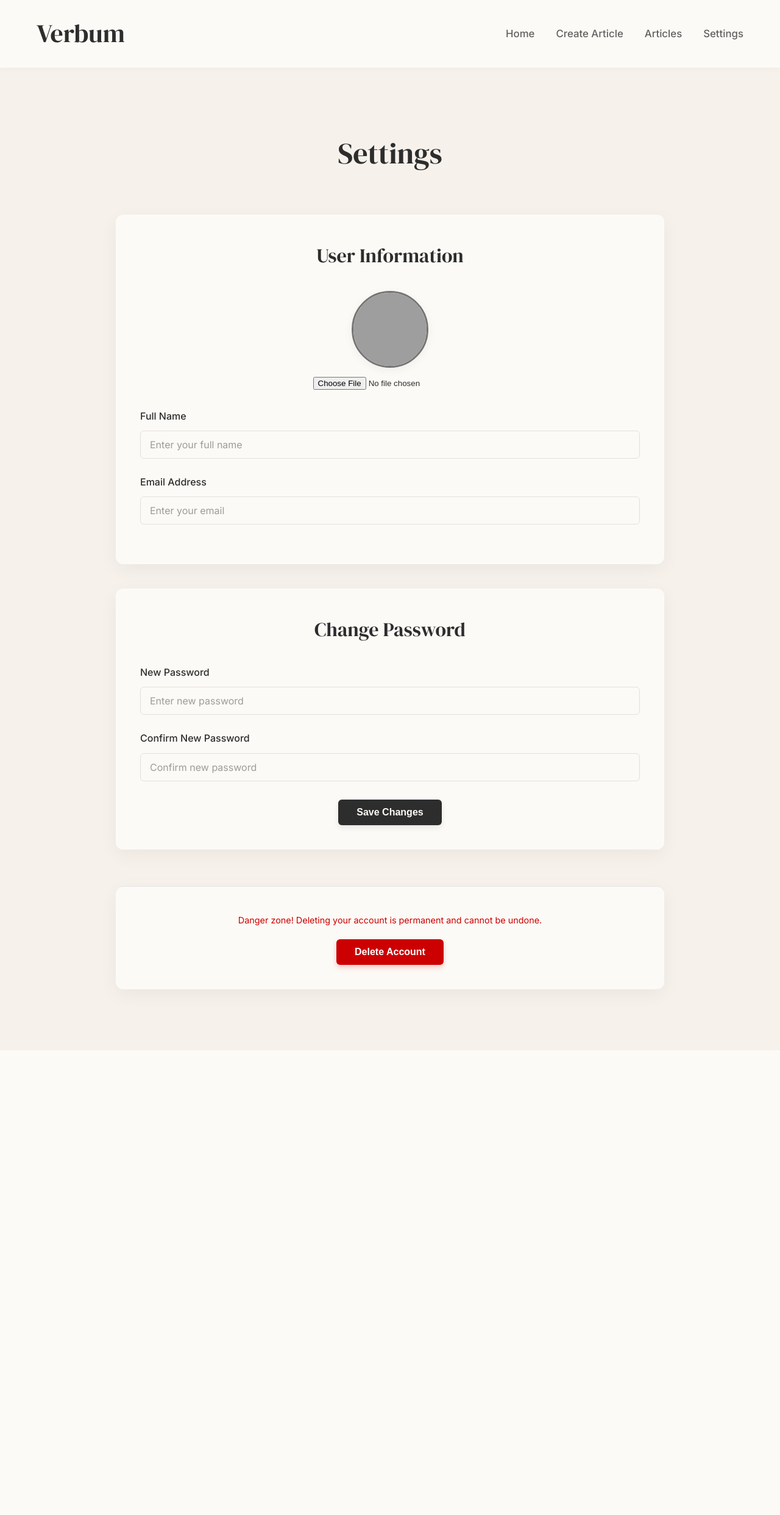
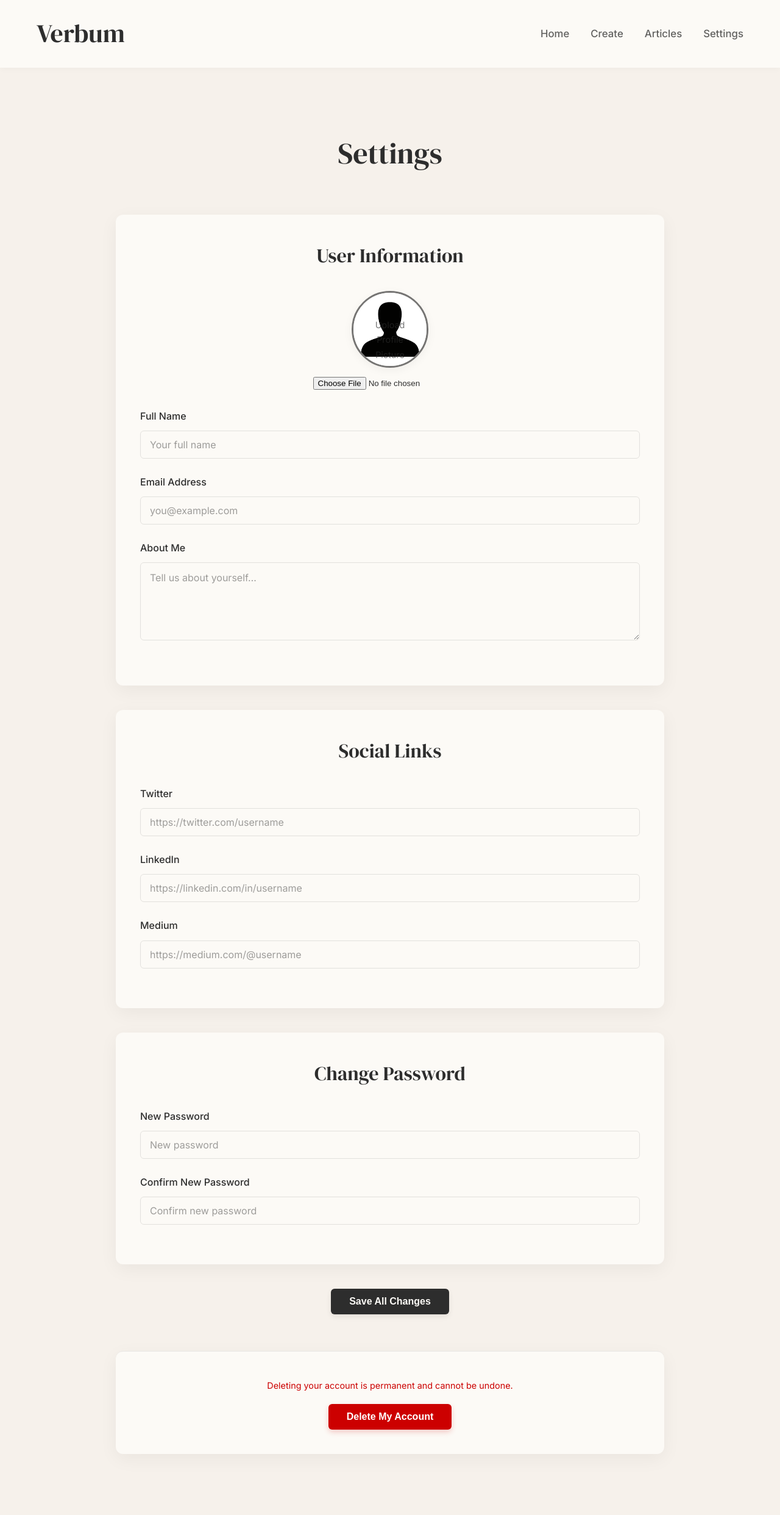
Before and after one commit to swayaam03/Verbum, a PHP site: page /settings.html in a window 1280 px wide. Shown: the whole page at 61% size. Before the commit the page ends 1645 px from the top, so only its background shows below. Run offline with PHP 8.4, Linux system fonts and the light colour scheme; grey boxes are pictures that could not be loaded.

Commit message:
added the default pic pfp &  bio,social section

```diff
--- a/settings.html
+++ b/settings.html
@@ -10,15 +10,13 @@
 <body class="settings-page-body">
     <header class="minimal-header">
         <div class="header-top container">
-            <div class="logo">
-                <h1>Verbum</h1>
-            </div>
+            <div class="logo"><h1>Verbum</h1></div>
             <nav class="main-nav">
                 <ul>
                     <li><a href="index.html">Home</a></li>
-                    <li><a href="create-article.html">Create Article</a></li>
+                    <li><a href="create-article.html">Create</a></li>
                     <li><a href="view-articles.php">Articles</a></li>
-                    <li><a href="settings.html">Settings</a></li>
+                    <li><a href="settings.html" class="active">Settings</a></li>
                 </ul>
             </nav>
         </div>
@@ -28,65 +26,94 @@
         <div class="settings-container">
             <h2 class="settings-page-heading">Settings</h2>
 
+            <!-- One big form so all fields (bio & social) save together -->
             <form action="update-settings.php" method="POST" enctype="multipart/form-data">
-                <!-- User Info Section -->
+
+            <!-- ░░░ User Info ░░░ -->
             <section class="settings-section user-info-section">
                 <h3 class="section-heading">User Information</h3>
                 <div class="profile-picture-container">
-                        <img src="uploads/default.jpg" alt="Profile Picture" class="profile-picture" id="profilePicPreview">
+    <!-- default avatar shown if user hasn't uploaded -->
+    <img src="uploads/default-avatar.png" alt="Profile Picture" class="profile-picture" id="profilePicPreview">
+    <span class="avatar-placeholder" id="avatarPlaceholder">Upload<br>Profile<br>Picture</span>
     <input type="file" name="profile_image" id="profile_image" accept="image/*">
 </div>
 
                 <div class="form-group">
                     <label for="full_name">Full Name</label>
-                        <input type="text" id="full_name" name="full_name" placeholder="Enter your full name" required>
+                    <input type="text" id="full_name" name="full_name" placeholder="Your full name" required>
                 </div>
 
                 <div class="form-group">
                     <label for="email">Email Address</label>
-                        <input type="email" id="email" name="email" placeholder="Enter your email" required>
+                    <input type="email" id="email" name="email" placeholder="you@example.com" required>
+                </div>
+
+                <!-- ✅ NEW  Bio / About Me field -->
+                <div class="form-group">
+                    <label for="bio">About Me</label>
+                    <textarea id="bio" name="bio" rows="4" placeholder="Tell us about yourself…"></textarea>
                 </div>
             </section>
 
-                <!-- Password Change Section -->
+            <!-- ░░░ Social Links ░░░ -->
+            <section class="settings-section social-links-section">
+                <h3 class="section-heading">Social Links</h3>
+                <div class="form-group">
+                    <label for="twitter">Twitter</label>
+                    <input type="text" id="twitter" name="twitter" placeholder="https://twitter.com/username">
+                </div>
+                <div class="form-group">
+                    <label for="linkedin">LinkedIn</label>
+                    <input type="text" id="linkedin" name="linkedin" placeholder="https://linkedin.com/in/username">
+                </div>
+                <div class="form-group">
+                    <label for="medium">Medium</label>
+                    <input type="text" id="medium" name="medium" placeholder="https://medium.com/@username">
+                </div>
+            </section>
+
+            <!-- ░░░ Password ░░░ -->
             <section class="settings-section account-settings-section">
                 <h3 class="section-heading">Change Password</h3>
 
                 <div class="form-group">
                     <label for="new_password">New Password</label>
-                        <input type="password" id="new_password" name="new_password" placeholder="Enter new password">
+                    <input type="password" id="new_password" name="new_password" placeholder="New password">
                 </div>
-
                 <div class="form-group">
                     <label for="confirm_password">Confirm New Password</label>
                     <input type="password" id="confirm_password" name="confirm_password" placeholder="Confirm new password">
                 </div>
+            </section>
 
-                    <button type="submit" class="save-button">Save Changes</button>
-                </section>
+            <button type="submit" class="save-button">Save All Changes</button>
             </form>
 
-            <!-- Optional: Delete Account Section -->
+            <!-- ░░░ Delete Account ░░░ -->
             <section class="settings-section delete-account-section">
-                <p class="warning-text">Danger zone! Deleting your account is permanent and cannot be undone.</p>
+                <p class="warning-text">Deleting your account is permanent and cannot be undone.</p>
                 <form action="delete-account.php" method="POST">
-                    <button type="submit" class="delete-button">Delete Account</button>
+                    <button type="submit" class="delete-button">Delete My Account</button>
                 </form>
             </section>
         </div>
     </main>
 
 <script>
-        document.getElementById('profile_image').addEventListener('change', function(event) {
-            const file = event.target.files[0];
+// live preview for profile picture
+const input = document.getElementById('profile_image');
+const preview = document.getElementById('profilePicPreview');
+if (input) {
+  input.addEventListener('change', e => {
+    const file = e.target.files[0];
     if (file) {
       const reader = new FileReader();
-                reader.onload = function(e) {
-                    document.getElementById('profilePicPreview').src = e.target.result;
-                };
+      reader.onload = e2 => preview.src = e2.target.result;
       reader.readAsDataURL(file);
     }
   });
+}
 </script>
 </body>
 </html>
--- a/style.css
+++ b/style.css
@@ -1957,6 +1957,15 @@ input:checked + .slider:before {
         border-radius: 22px;
     }
 }
+.profile-picture-container { position: relative; }
+.avatar-placeholder{
+  position:absolute; inset:0;
+  display:flex; flex-direction:column; justify-content:center; align-items:center;
+  font-size:.9em; color:var(--color-muted); text-align:center; pointer-events:none;
+}
+.profile-picture[src*="uploads/default-avatar.png"] + .avatar-placeholder{ display:flex; }
+.profile-picture:not([src*="default-avatar"]) + .avatar-placeholder{ display:none; }
+
 
 /* --- Library Page Specific Styles --- */
 
```
Also changed, not shown: uploads/default-avatar.png (added). Lines whose indentation alone changed are shown as unchanged.
